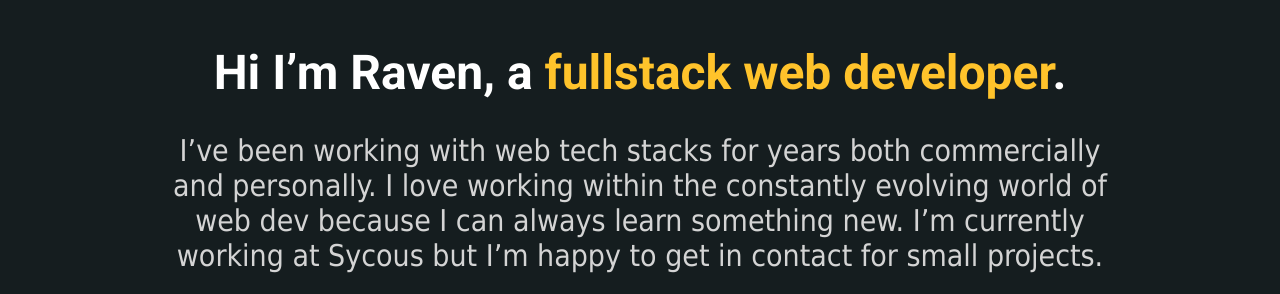
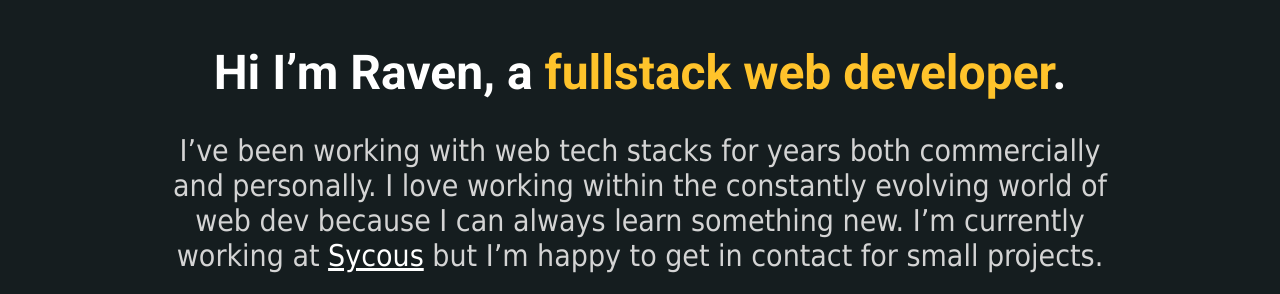
Before and after one commit to RavenDuffy/portfolio, a Next.js app in the folder portfolio_front/: page / in a window 1280 px wide. Shown: the part 780-1074 px from the top of the page. Built offline with nearby package versions, Linux system fonts and the light colour scheme.

Commit message:
tweaked about to have a link to sycous' site

```diff
--- a/portfolio_front/components/about/about.tsx
+++ b/portfolio_front/components/about/about.tsx
@@ -1,31 +1,43 @@
-import { DescBox, DescBoxWrapper } from "../desc-box"
-import { Section } from "../section"
+import { DescBox, DescBoxWrapper } from '../desc-box'
+import { Section } from '../section'
 import styles from './about.module.scss'
 
 export const About = () => {
-
-
   return (
-        <Section sectionName="about" id="about" isWidthCapped>
-            <h1 className={styles.header}>Hi I’m Raven, a <span className="highlightText">fullstack web developer</span>.</h1>
-            <p className={styles.blurb}>I’ve been working with web tech stacks for years both commercially and personally.
-                I love working within the constantly evolving world of web dev because I can
-                always learn something new. I’m currently working at Sycous but I’m happy to get
-                in contact for small projects.</p>
+    <Section sectionName='about' id='about' isWidthCapped>
+      <h1 className={styles.header}>
+        Hi I’m Raven, a{' '}
+        <span className='highlightText'>fullstack web developer</span>.
+      </h1>
+      <p className={styles.blurb}>
+        I’ve been working with web tech stacks for years both commercially and
+        personally. I love working within the constantly evolving world of web
+        dev because I can always learn something new. I’m currently working at{' '}
+        <a href='https://sycous.com/' target='_blank' rel='noreferrer'>
+          Sycous
+        </a>{' '}
+        but I’m happy to get in contact for small projects.
+      </p>
       <DescBoxWrapper>
-                <DescBox imageName="DevFront.svg" imageWidth="96">
+        <DescBox imageName='DevFront.svg' imageWidth='96'>
           <h3>Frontend Dev</h3>
-                    <p>The frontend space is one of the most rewarding places to work and I love every minute of it.
-                        I’ve been building websites for years using a wide range of technologies.</p>
+          <p>
+            The frontend space is one of the most rewarding places to work and I
+            love every minute of it. I’ve been building websites for years using
+            a wide range of technologies.
+          </p>
           <h4>Languages I use:</h4>
           <p>HTML, CSS, SASS, JavaScript, TypeScript</p>
           <h4>My favourite frameworks:</h4>
           <p>React, Next.js, Node.js, Cypress, Selenium</p>
         </DescBox>
-                <DescBox imageName="DevBack.svg" imageWidth="96">
+        <DescBox imageName='DevBack.svg' imageWidth='96'>
           <h3>Backend Dev</h3>
-                    <p>Backend is where I started my development journey. I have a huge range of experience
-                        including: machine learning, test suites, APIs, pipelining and much more. </p>
+          <p>
+            Backend is where I started my development journey. I have a huge
+            range of experience including: machine learning, test suites, APIs,
+            pipelining and much more.{' '}
+          </p>
           <h4>Languages I use:</h4>
           <p>JavaScript, TypeScript, Python, Elixir, Java, C++</p>
           <h4>My favourite libraries:</h4>
```
Lines whose indentation alone changed are shown as unchanged.
